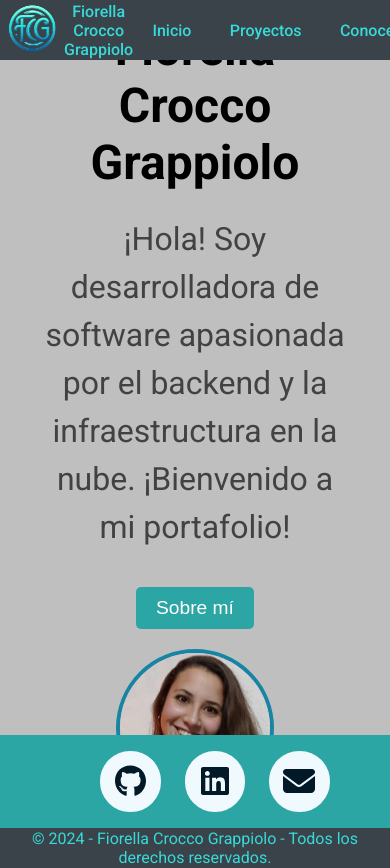
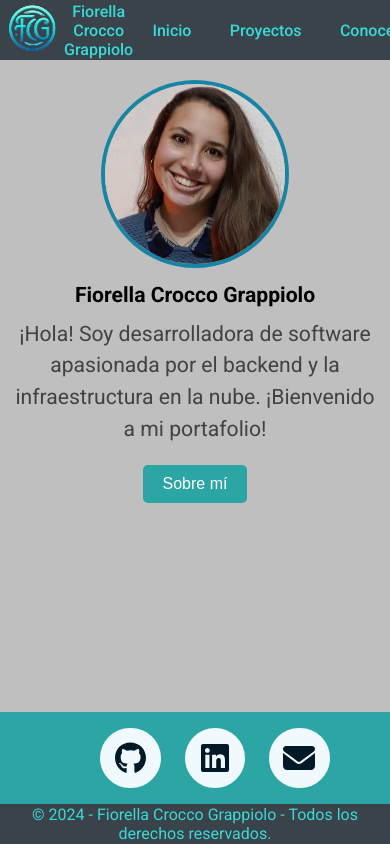
Before and after one commit to FiorellaCrocco/portafolio-personal, a React (Vite) app: page / in a window 390 px wide. Shown: the top 868 px of the page. After the commit the page ends 844 px from the top, so only its background shows below. Built offline with nearby package versions, Linux system fonts and the light colour scheme.

Commit message:
home mobile

```diff
--- a/src/Components/Home/home.css
+++ b/src/Components/Home/home.css
@@ -1,23 +1,5 @@
-/* .rootHome{
-    height: 80vh;
-}
 
-.bodyHome{
-    flex: 1;
-}
-
-.image-container {
-    margin-right: 20px;
-  }
-
-  .profile-image {
-    width: 200px; /* ajusta el tamaño según tus necesidades */
-   /* height: auto; /* para mantener la proporción */
-   /* border-radius: 50%; /* para una imagen de perfil redonda */
-    /*border:#1884a4 4px solid;
-  } */
-
-  .rootHome {
+.rootHome {
     display: flex;
     justify-content: center;
     align-items: center;
@@ -85,22 +67,57 @@
 }
 
 /* Media queries para responsividad */
+
 @media (max-width: 768px) {
+    /* Para tabletas y dispositivos más pequeños */
     .bodyHome {
-        flex-direction: column; /* Los elementos se apilan verticalmente en pantallas pequeñas */
-        text-align: center; /* Asegura que el texto esté centrado en dispositivos móviles */
+        flex-direction: column; /* Cambia la dirección de fila a columna */
     }
 
     .presentacion {
-        max-width: 100%;
-        margin-bottom: 20px; /* Espacio entre la presentación y la imagen en móviles */
+        order: 1;
+        max-width: 90%; /* Ajusta para utilizar más espacio disponible */
+        text-align: center; /* Centra el texto para mejor visualización en pantallas pequeñas */
     }
 
-    .image-container {
-        margin-right: 0;
+    .presentacion h1, .presentacion h3 {
+        font-size: calc(1.4rem + 0.5vw); /* Ajusta el tamaño de la fuente de manera dinámica */
     }
 
     .profile-image {
-        width: 150px; /* Una imagen más pequeña para dispositivos móviles */
+        order: 2;
+        width: 200px; /* Reducción del tamaño de la imagen para adaptarse a pantallas más pequeñas */
+    }
+
+}
+
+@media (max-width: 480px) {
+    /* Para teléfonos móviles */
+    .rootHome {
+        height: auto; /* Cambia la altura para adaptarse al contenido */
+        padding: 20px 0; /* Agrega algo de espacio alrededor para no tocar los bordes */
+    }
+
+    .bodyHome {
+        width: 95%; /* Utiliza más espacio disponible */
+    }
+
+    .presentacion {
+        max-width: 100%; /* Usa todo el ancho disponible */
+        order: 1;
+    }
+
+    .presentacion h1, .presentacion h3 {
+        font-size: calc(1.2rem + 0.5vw); /* Más pequeño para dispositivos móviles */
+    }
+
+    .profile-image {
+        order: 2;
+        width: 180px; /* Más pequeña para teléfonos */
+    }
+
+    .proyectosHome{
+        font-size: 1rem;
+        margin: 10px;
     }
 }
```
